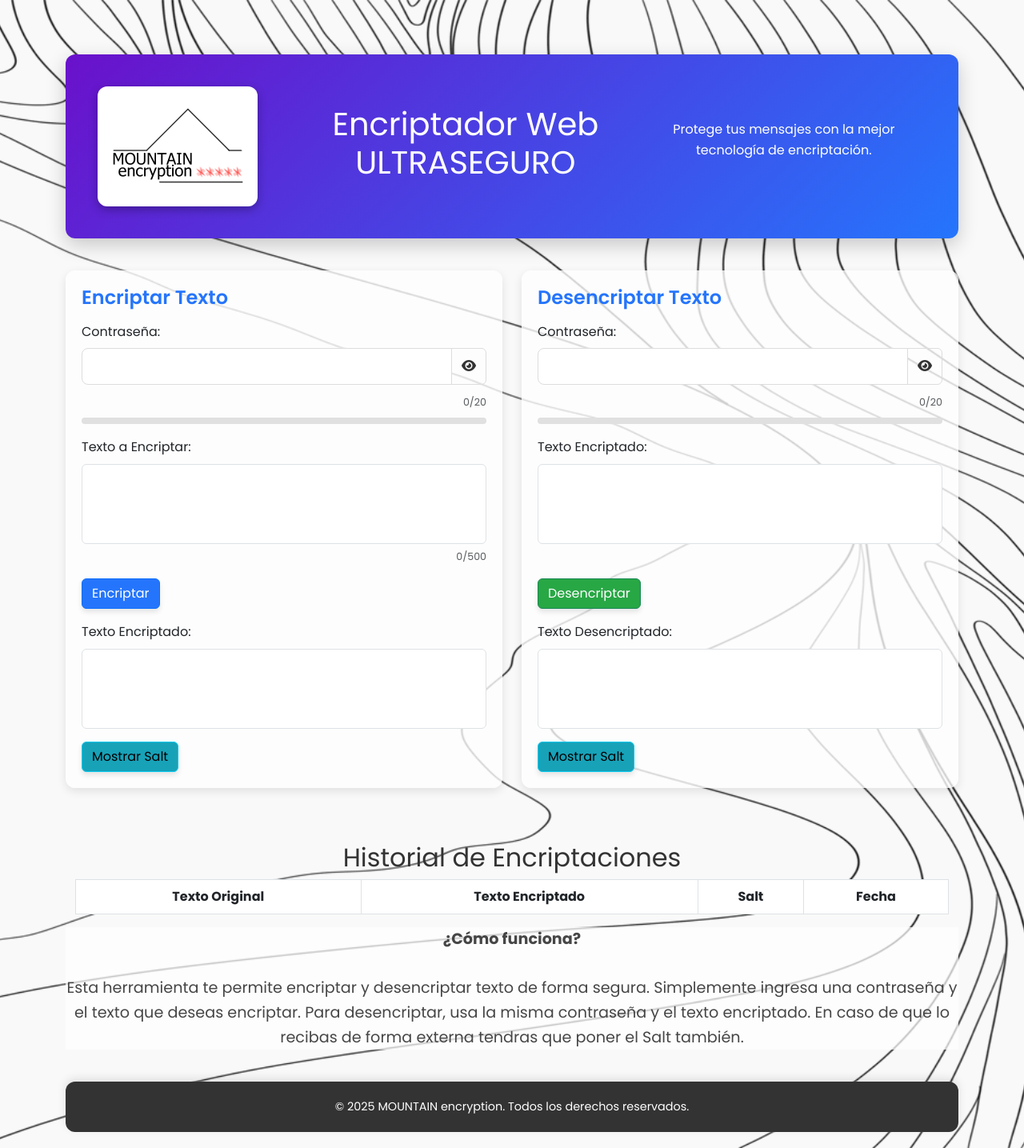
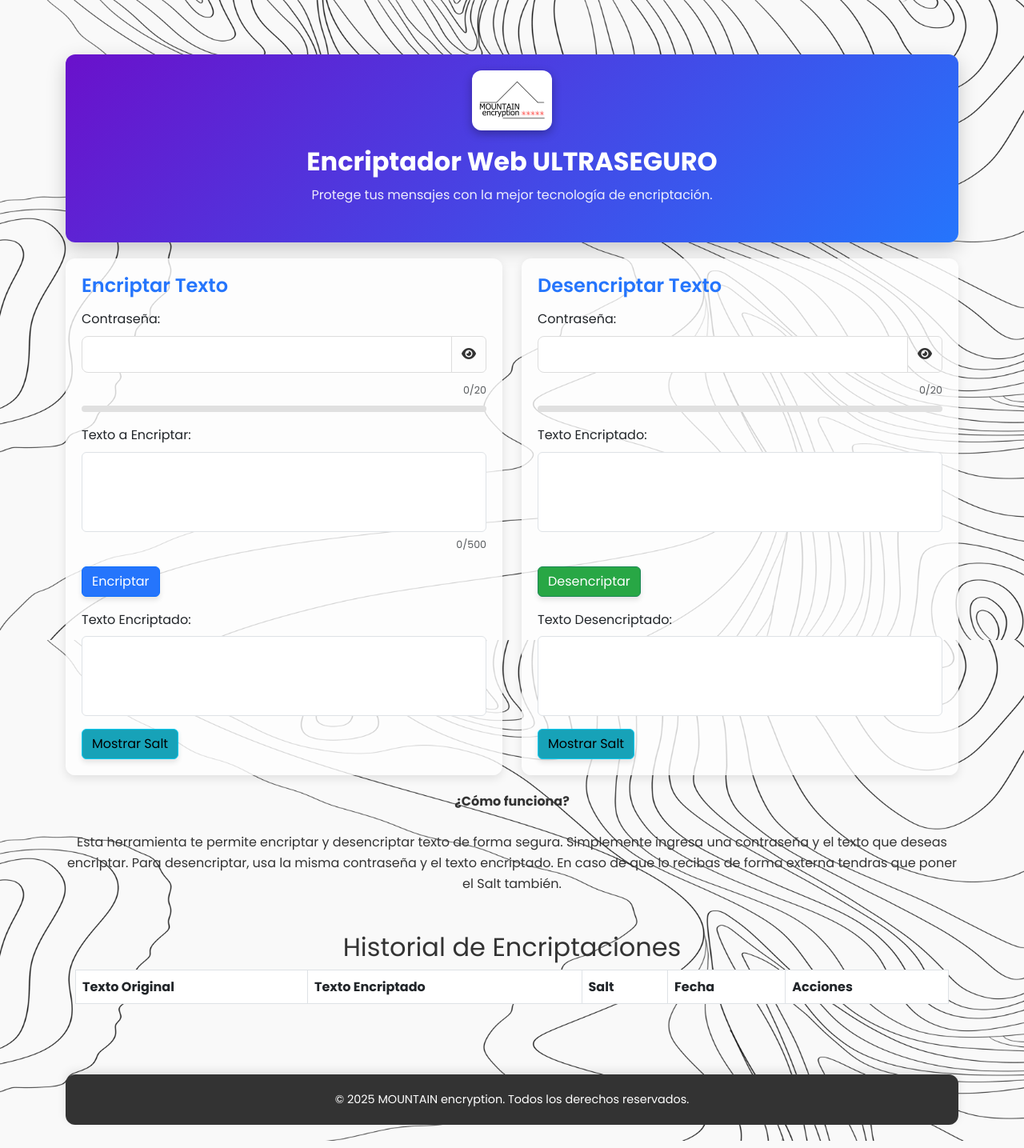
Before and after one commit to 3XADesign/LP2025_CW, a Flask app: page / in a window 1280 px wide. Shown: the whole page at 80% size. Run offline with Flask 3, Linux system fonts and the light colour scheme; lists and menus that the app fills with data are empty.

Commit message:
Fixed Phone things
Arreglado la visualizacion de la pagina en movil y agragado un boton de copiar en el registro

```diff
--- a/static/script.js
+++ b/static/script.js
@@ -1,147 +1,77 @@
-// Función para actualizar el contador de caracteres
-function updateCounter(inputElement, counterElement, maxLength) {
-    const currentLength = inputElement.value.length;
-    counterElement.textContent = `${currentLength}/${maxLength}`;
+// Variables para la paginación
+let currentPage = 1;
+const recordsPerPage = 5;
+let allRecords = [];
+
+// Función para agregar el historial de encriptaciones
+function addToHistory(originalText, encryptedText, salt) {
+    const now = new Date();
+    const dateString = now.toLocaleString(); // Formato: DD/MM/YYYY, HH:MM:SS
+
+    // Crear una nueva fila para la tabla
+    const historyRow = `
+        <tr>
+            <td title="${originalText}">${originalText}</td>
+            <td title="${encryptedText}">${encryptedText}</td>
+            <td title="${salt}">${salt}</td>
+            <td>${dateString}</td>
+            <td>
+                <button class="btn btn-sm btn-outline-secondary" onclick="copyToClipboard('${encryptedText}')">
+                    <i class="fas fa-copy"></i> Copiar Encriptado
+                </button>
+                <button class="btn btn-sm btn-outline-secondary" onclick="copyToClipboard('${salt}')">
+                    <i class="fas fa-copy"></i> Copiar Salt
+                </button>
+            </td>
+        </tr>
+    `;
+
+    // Agregar el registro al historial
+    allRecords.unshift(historyRow); // Insertar al principio
+    renderTable();
 }
 
-// Contador para el campo de contraseña (encriptar)
-document.getElementById('password').addEventListener('input', function () {
-    updateCounter(this, document.getElementById('passwordCounter'), 20);
-});
+// Función para renderizar la tabla con paginación
+function renderTable() {
+    const historyTable = document.getElementById('encryptionHistory');
+    const pagination = document.getElementById('pagination');
 
-// Contador para el campo de texto a encriptar
-document.getElementById('text').addEventListener('input', function () {
-    updateCounter(this, document.getElementById('textCounter'), 500);
-});
+    // Calcular el índice inicial y final para la página actual
+    const startIndex = (currentPage - 1) * recordsPerPage;
+    const endIndex = startIndex + recordsPerPage;
+    const recordsToShow = allRecords.slice(startIndex, endIndex);
 
-// Contador para el campo de contraseña (desencriptar)
-document.getElementById('decryptPassword').addEventListener('input', function () {
-    updateCounter(this, document.getElementById('decryptPasswordCounter'), 20);
-});
+    // Limpiar la tabla y agregar los registros de la página actual
+    historyTable.innerHTML = recordsToShow.join('');
 
-// Función para mostrar/ocultar la contraseña en el campo de encriptación
-document.getElementById('togglePassword').addEventListener('click', function () {
-    const passwordInput = document.getElementById('password');
-    const icon = this.querySelector('i');
-    if (passwordInput.type === 'password') {
-        passwordInput.type = 'text';
-        icon.classList.remove('fa-eye');
-        icon.classList.add('fa-eye-slash');
-    } else {
-        passwordInput.type = 'password';
-        icon.classList.remove('fa-eye-slash');
-        icon.classList.add('fa-eye');
+    // Limpiar la paginación y agregar los botones
+    pagination.innerHTML = '';
+    const totalPages = Math.ceil(allRecords.length / recordsPerPage);
+
+    for (let i = 1; i <= totalPages; i++) {
+        const pageButton = `
+            <li class="page-item ${i === currentPage ? 'active' : ''}">
+                <a class="page-link" href="#" onclick="changePage(${i})">${i}</a>
+            </li>
+        `;
+        pagination.insertAdjacentHTML('beforeend', pageButton);
     }
-});
-
-// Función para mostrar/ocultar la contraseña en el campo de desencriptación
-document.getElementById('toggleDecryptPassword').addEventListener('click', function () {
-    const passwordInput = document.getElementById('decryptPassword');
-    const icon = this.querySelector('i');
-    if (passwordInput.type === 'password') {
-        passwordInput.type = 'text';
-        icon.classList.remove('fa-eye');
-        icon.classList.add('fa-eye-slash');
-    } else {
-        passwordInput.type = 'password';
-        icon.classList.remove('fa-eye-slash');
-        icon.classList.add('fa-eye');
-    }
-});
-
-// Función para mostrar/ocultar el Salt en la sección izquierda
-document.getElementById('toggleSalt').addEventListener('click', function () {
-    const saltInput = document.getElementById('salt');
-    if (saltInput.style.display === 'none' || !saltInput.style.display) {
-        saltInput.style.display = 'block';
-        this.textContent = 'Ocultar Salt';
-    } else {
-        saltInput.style.display = 'none';
-        this.textContent = 'Mostrar Salt';
-    }
-});
-
-// Función para mostrar/ocultar el Salt en la sección derecha
-document.getElementById('toggleDecryptSalt').addEventListener('click', function () {
-    const saltInput = document.getElementById('decryptSalt');
-    if (saltInput.style.display === 'none' || !saltInput.style.display) {
-        saltInput.style.display = 'block';
-        this.textContent = 'Ocultar Salt';
-    } else {
-        saltInput.style.display = 'none';
-        this.textContent = 'Mostrar Salt';
-    }
-});
-
-// Función para verificar la fortaleza de la contraseña
-function checkPasswordStrength(password) {
-    let score = 0;
-
-    // Reglas para calcular la fortaleza
-    if (password.length >= 8) score++;
-    if (password.match(/[A-Z]/)) score++;
-    if (password.match(/[a-z]/)) score++;
-    if (password.match(/[0-9]/)) score++;
-    if (password.match(/[^A-Za-z0-9]/)) score++;
-
-    // Determinar el color y el texto según el puntaje
-    let color = '';
-    let text = '';
-
-    switch (score) {
-        case 0:
-        case 1:
-            color = 'red';
-            text = 'Muy poco segura';
-            break;
-        case 2:
-            color = 'orange';
-            text = 'Poco segura';
-            break;
-        case 3:
-            color = 'purple';
-            text = 'Moderada';
-            break;
-        case 4:
-            color = 'lightgreen';
-            text = 'Segura';
-            break;
-        case 5:
-            color = 'green';
-            text = 'Muy segura';
-            break;
-    }
-
-    return { score, color, text };
 }
 
-// Actualizar la barra de seguridad para el campo de contraseña (encriptar)
-document.getElementById('password').addEventListener('input', function () {
-    const password = this.value;
-    const strength = checkPasswordStrength(password);
+// Función para cambiar de página
+function changePage(page) {
+    currentPage = page;
+    renderTable();
+}
 
-    // Actualizar la barra de progreso y el texto
-    const indicator = document.getElementById('passwordStrengthIndicator');
-    const text = document.getElementById('passwordStrengthText');
-    indicator.style.width = `${strength.score * 20}%`;
-    indicator.style.backgroundColor = strength.color;
-    text.textContent = strength.text;
-    text.style.color = strength.color;
-});
-
-// Actualizar la barra de seguridad para el campo de contraseña (desencriptar)
-document.getElementById('decryptPassword').addEventListener('input', function () {
-    const password = this.value;
-    const strength = checkPasswordStrength(password);
-
-    // Actualizar la barra de progreso y el texto
-    const indicator = document.getElementById('decryptPasswordStrengthIndicator');
-    const text = document.getElementById('decryptPasswordStrengthText');
-    indicator.style.width = `${strength.score * 20}%`;
-    indicator.style.backgroundColor = strength.color;
-    text.textContent = strength.text;
-    text.style.color = strength.color;
-});
+// Función para copiar texto al portapapeles
+function copyToClipboard(text) {
+    navigator.clipboard.writeText(text).then(() => {
+        alert('Texto copiado al portapapeles: ' + text);
+    }).catch(err => {
+        console.error('Error al copiar: ', err);
+    });
+}
 
 // Función para encriptar
 async function encryptText() {
@@ -196,27 +126,3 @@ async function decryptText() {
         alert("Error al desencriptar. ¿Clave incorrecta?");
     }
 }
-
-// Función para agregar el historial de encriptaciones
-function addToHistory(originalText, encryptedText, salt) {
-    const now = new Date();
-    const dateString = now.toLocaleString(); // Formato: DD/MM/YYYY, HH:MM:SS
-
-    // Crear una nueva fila para la tabla
-    const historyRow = `
-        <tr>
-            <td>${originalText}</td>
-            <td>${encryptedText}</td>
-            <td>${salt}</td>
-            <td>${dateString}</td>
-        </tr>
-    `;
-
-    // Agregar la fila al principio del cuerpo de la tabla
-    const historyTable = document.getElementById('encryptionHistory');
-    if (historyTable) {
-        historyTable.insertAdjacentHTML('afterbegin', historyRow); // Insertar al principio
-    } else {
-        console.error("No se encontró el elemento 'encryptionHistory'.");
-    }
-}
--- a/static/styles.css
+++ b/static/styles.css
@@ -11,36 +11,39 @@ body {
     background-size: cover;
     background-position: center;
     background-repeat: no-repeat;
+    background-attachment: fixed; /* Fondo fijo */
 }
 
 /* Hero Section */
 .hero {
     display: flex;
+    flex-direction: column;
     align-items: center;
+    text-align: center;
     background: linear-gradient(135deg, #6a11cb, #2575fc);
-    padding: 40px;
+    padding: 20px;
     border-radius: 12px;
-    margin-bottom: 40px;
+    margin-bottom: 20px;
     box-shadow: 0 8px 24px rgba(0, 0, 0, 0.2);
     color: white;
 }
 
 .hero img {
-    width: 200px;
+    width: 100px;
     height: auto;
     border-radius: 12px;
-    margin-right: 40px;
+    margin-bottom: 20px;
     box-shadow: 0 4px 12px rgba(0, 0, 0, 0.3);
 }
 
-.hero-text h1 {
-    font-size: 2.5rem;
+.hero h1 {
+    font-size: 2rem;
     margin: 0;
     font-weight: 700;
 }
 
-.hero-text p {
-    font-size: 1.2rem;
+.hero p {
+    font-size: 1rem;
     margin: 10px 0 0;
     opacity: 0.9;
 }
--- a/templates/index.html
+++ b/templates/index.html
@@ -3,7 +3,7 @@
 <head>
     <meta charset="UTF-8">
     <meta name="viewport" content="width=device-width, initial-scale=1.0">
-    <title>MOUNTAIN encryption</title>
+    <title>Encriptador Web</title>
     <link rel="stylesheet" href="https://cdn.jsdelivr.net/npm/bootstrap@5.3.0/dist/css/bootstrap.min.css">
     <link rel="stylesheet" href="{{ url_for('static', filename='styles.css') }}">
     <!-- Iconos de FontAwesome para el ojo -->
@@ -115,9 +115,14 @@
         </div>
     </div>
 
+    <div class="hero-text" style="text-align: center;">
+        <p style="text-align: center;"><strong>¿Cómo funciona? </strong><br><br> Esta herramienta te permite encriptar y desencriptar texto de forma segura. Simplemente ingresa una contraseña y el texto que deseas encriptar. Para desencriptar, usa la misma contraseña y el texto encriptado. En caso de que lo recibas de forma externa tendras que poner el Salt también.</p>
+    </div>
+
     <!-- Historial de Encriptaciones -->
-    <div class="container mt-5" style="text-align: center;">
+    <div class="container mt-5">
         <h2 class="text-center">Historial de Encriptaciones</h2>
+        <div class="table-responsive">
             <table class="table table-bordered">
                 <thead>
                     <tr>
@@ -125,6 +130,7 @@
                         <th>Texto Encriptado</th>
                         <th>Salt</th>
                         <th>Fecha</th>
+                        <th>Acciones</th>
                     </tr>
                 </thead>
                 <tbody id="encryptionHistory">
@@ -132,9 +138,14 @@
                 </tbody>
             </table>
         </div>
-
-    <div class="hero-text" style="text-align: center; background-color: rgba(255, 255, 255, 0.7);">
-        <p style="text-align: center;"><strong>¿Cómo funciona? </strong><br><br> Esta herramienta te permite encriptar y desencriptar texto de forma segura. Simplemente ingresa una contraseña y el texto que deseas encriptar. Para desencriptar, usa la misma contraseña y el texto encriptado. En caso de que lo recibas de forma externa tendras que poner el Salt también.</p>
+        <!-- Paginación -->
+        <div class="d-flex justify-content-center mt-3">
+            <nav>
+                <ul class="pagination" id="pagination">
+                    <!-- Los botones de paginación se agregarán aquí dinámicamente -->
+                </ul>
+            </nav>
+        </div>
     </div>
 
     <!-- Footer -->
```
Also changed, not shown: other parts of static/styles.css (+66 -0 lines). Lines whose indentation alone changed are shown as unchanged.
